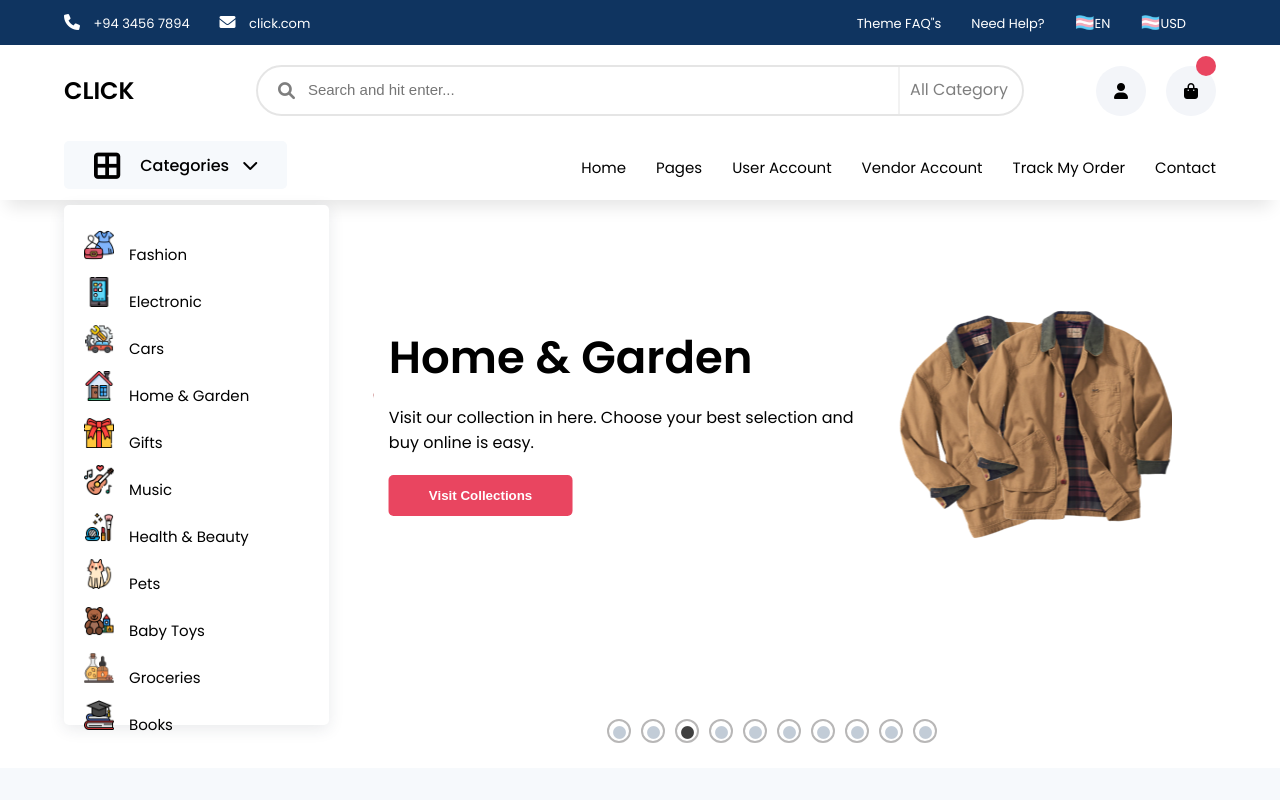
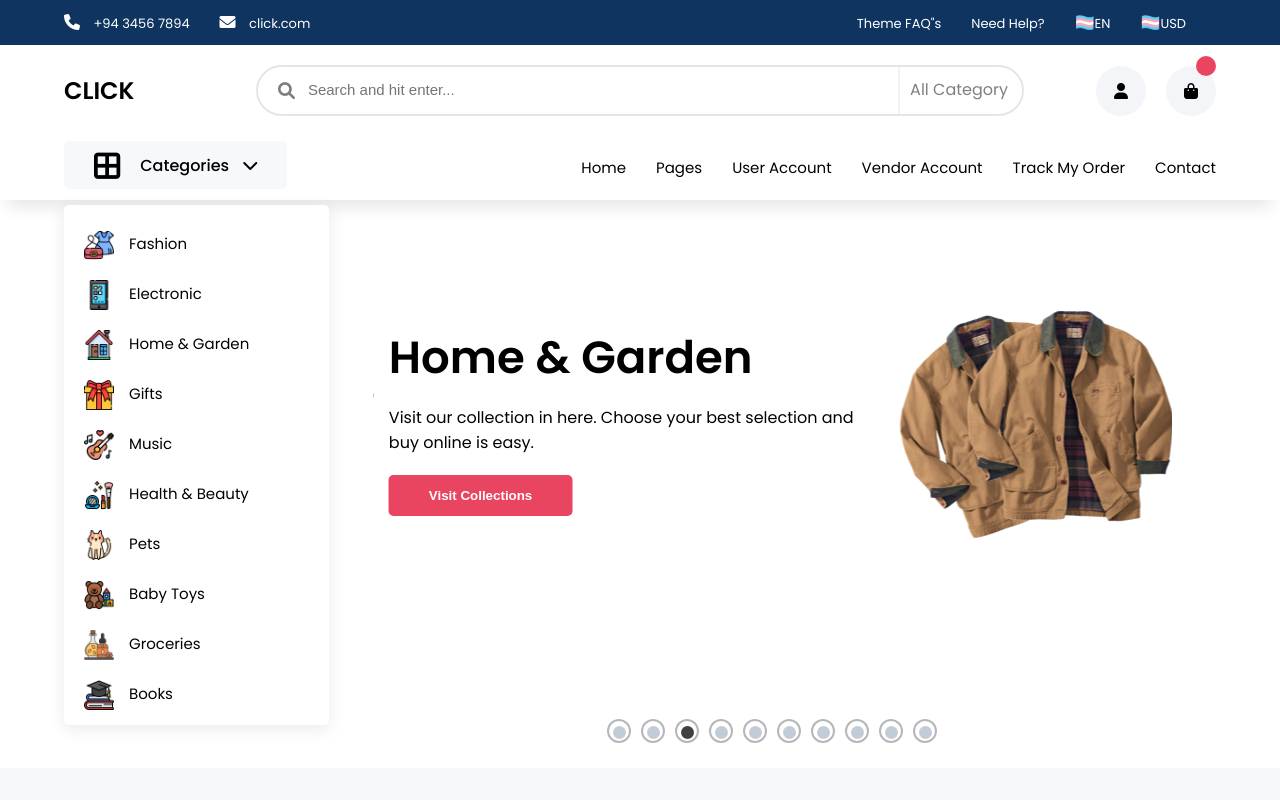
Before and after one commit to whdcharuka/Click-React, a React (Create React App) app: page / in a window 1280 px wide. Shown: the top 800 px of the page. Built offline with nearby package versions, Linux system fonts and the light colour scheme.

Commit message:
Modified

```diff
--- a/src/components/MainPage/Categories.jsx
+++ b/src/components/MainPage/Categories.jsx
@@ -6,57 +6,52 @@ const Categories = () => {
     {
       cateImg: "./images/category/dress.png",
       cateName: "Fashion",
-      path:"fashion",
+      path:"Fashion",
     },
     {
       cateImg: "./images/category/smartphone.png",
       cateName: "Electronic",
-      path:"ele",
-    },
-    {
-      cateImg: "./images/category/car.png",
-      cateName: "Cars",
-      path:"car",
+      path:"Electronic",
     },
     {
       cateImg: "./images/category/house.png",
       cateName: "Home & Garden",
-      path:"home",
+      path:"Home",
     },
     {
       cateImg: "./images/category/giftbox.png",
       cateName: "Gifts",
-      path:"gift",
+      path:"Gift",
     },
     {
       cateImg: "./images/category/guitar.png",
       cateName: "Music",
-      path:"music",
+      path:"Music",
     },
     {
       cateImg: "./images/category/cosmetics.png",
       cateName: "Health & Beauty",
-      path:"health",
+      path:"Health",
     },
     {
       cateImg: "./images/category/cat.png",
       cateName: "Pets",
-      path:"pet",
+      path:"Pet",
     },
     {
       cateImg: "./images/category/toys.png",
       cateName: "Baby Toys",
-      path:"baby",
+      path:"Baby",
     },
     {
       cateImg: "./images/category/essential-oil.png",
       cateName: "Groceries",
-      path:"gro",
+      path:"Grocery",
     },
     {
       cateImg: "./images/category/education.png",
       cateName: "Books",
-      path:"book",
+      path:"Book",
     },
   ]
 
@@ -65,12 +60,15 @@ const Categories = () => {
       <div className='category'>
         {data.map((value, index) => {
           return (
+            <Link className='abc' to={value.path}>
             <div className='box f_flex' key={index}>
-              <Link to={value.path}>
+
               <img src={value.cateImg} alt='' />
               <span>{value.cateName}</span>
-              </Link>
+
+
             </div>
+            </Link>
           )
         })}
       </div>
```
